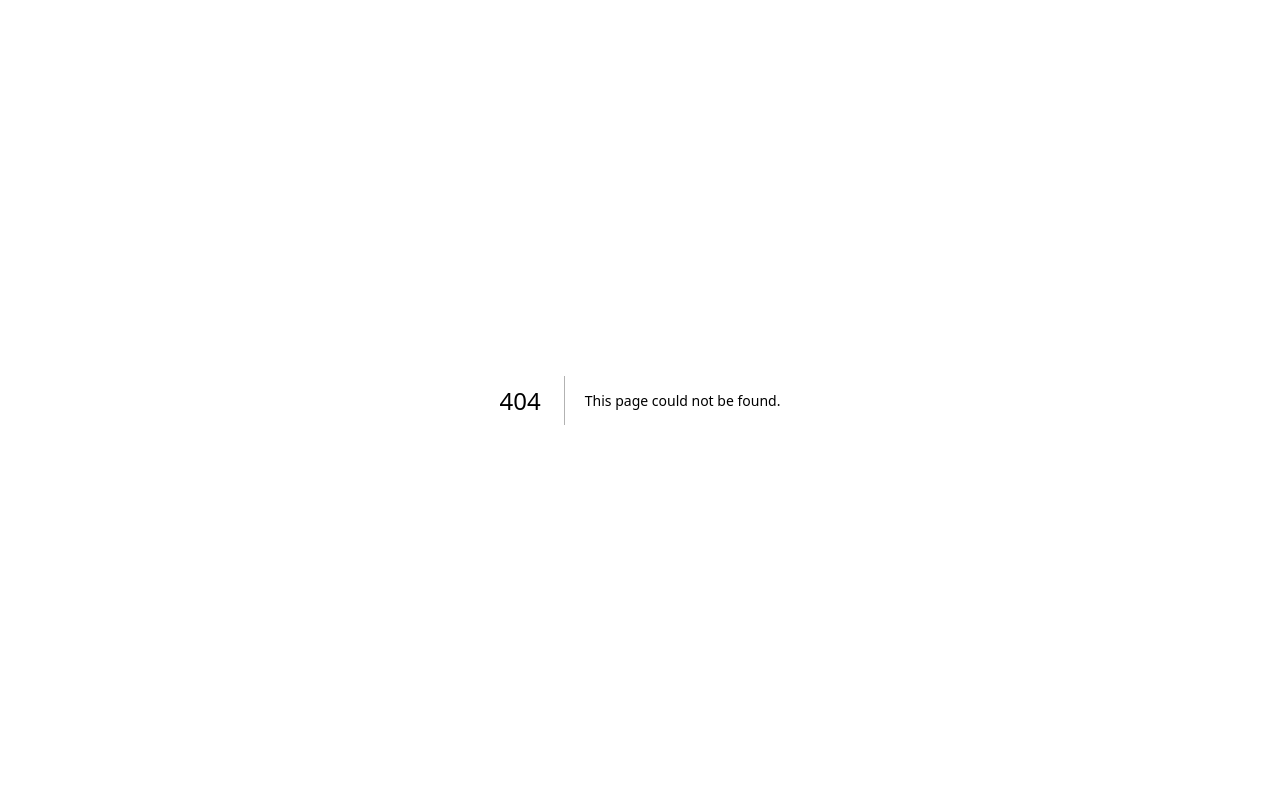
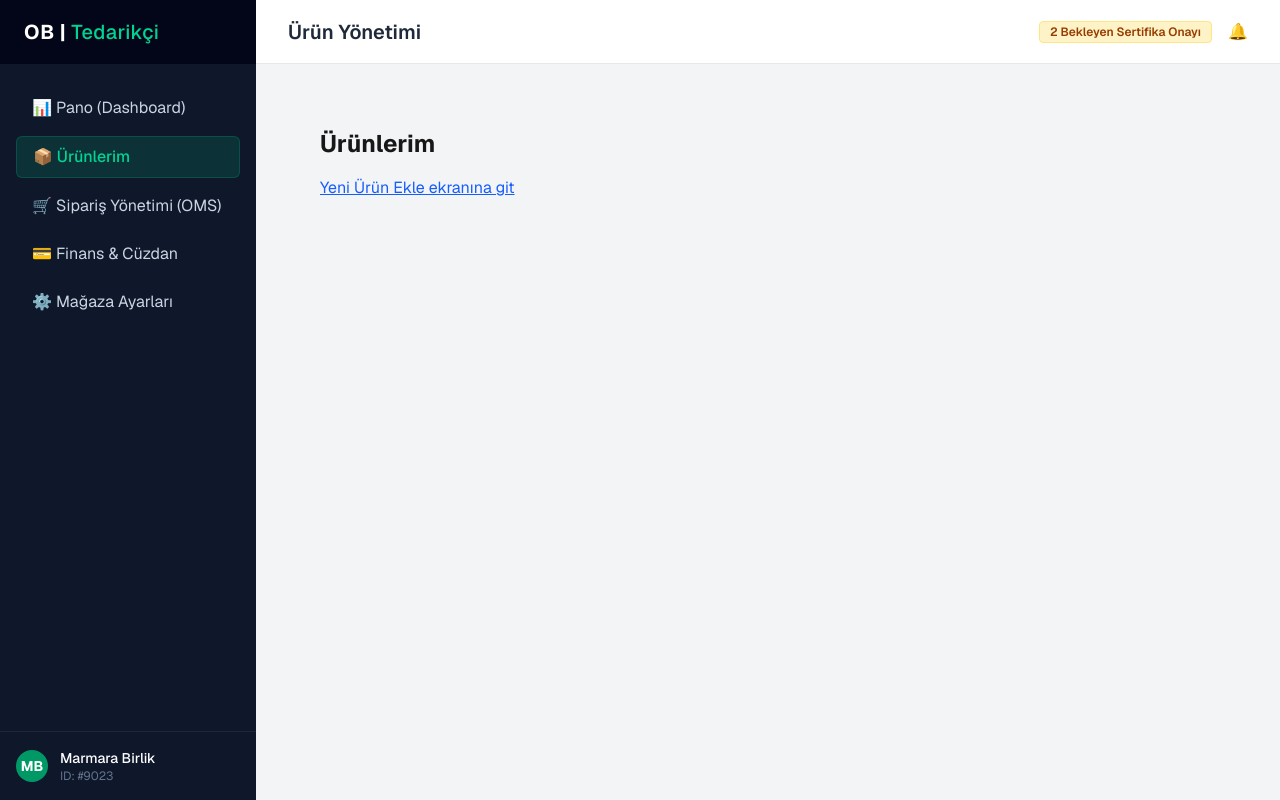
Before and after one commit to atkaratas/openbazaar, a Next.js app: page /seller/products in a window 1280 px wide. Before the commit this address had no page. Built offline with nearby package versions, Linux system fonts and the light colour scheme.

Commit message:
ui: add under construction placeholders for all unbuilt routes to prevent 404s

```diff
--- /dev/null
+++ b/src/app/(admin-panel)/admin/disputes/page.tsx
@@ -0,0 +1,3 @@
+export default function AdminDisputes() {
+  return <div className="p-8 text-center text-slate-500 font-bold">🚧 İtirazlar ve Kriz Masası (Yapım Aşamasında)</div>
+}
--- /dev/null
+++ b/src/app/(admin-panel)/admin/finance/page.tsx
@@ -0,0 +1,3 @@
+export default function AdminFinance() {
+  return <div className="p-8 text-center text-slate-500 font-bold">🚧 Kasa & Komisyon Dağıtımı (Yapım Aşamasında)</div>
+}
--- /dev/null
+++ b/src/app/(admin-panel)/admin/logistics/page.tsx
@@ -0,0 +1,3 @@
+export default function AdminLogistics() {
+  return <div className="p-8 text-center text-slate-500 font-bold">🚧 Küresel Lojistik Radarı (Yapım Aşamasında)</div>
+}
--- /dev/null
+++ b/src/app/(admin-panel)/admin/products/audit/page.tsx
@@ -0,0 +1,3 @@
+export default function AdminProductsAudit() {
+  return <div className="p-8 text-center text-slate-500 font-bold">🚧 Ürün & Katalog Denetimi (Yapım Aşamasında)</div>
+}
--- /dev/null
+++ b/src/app/(seller-panel)/seller/dashboard/page.tsx
@@ -0,0 +1,3 @@
+export default function SellerDashboard() {
+  return <div className="p-8 text-center text-slate-500 font-bold">🚧 Satıcı Panosu (Yapım Aşamasında)</div>
+}
--- /dev/null
+++ b/src/app/(seller-panel)/seller/products/page.tsx
@@ -0,0 +1,8 @@
+export default function SellerProducts() {
+  return (
+    <div className="p-8">
+       <h2 className="text-2xl font-bold mb-4">Ürünlerim</h2>
+       <a href="/seller/products/new" className="text-blue-600 underline">Yeni Ürün Ekle ekranına git</a>
+    </div>
+  )
+}
--- /dev/null
+++ b/src/app/(seller-panel)/seller/settings/page.tsx
@@ -0,0 +1,3 @@
+export default function SellerSettings() {
+  return <div className="p-8 text-center text-slate-500 font-bold">🚧 Mağaza Ayarları (Yapım Aşamasında)</div>
+}
```
